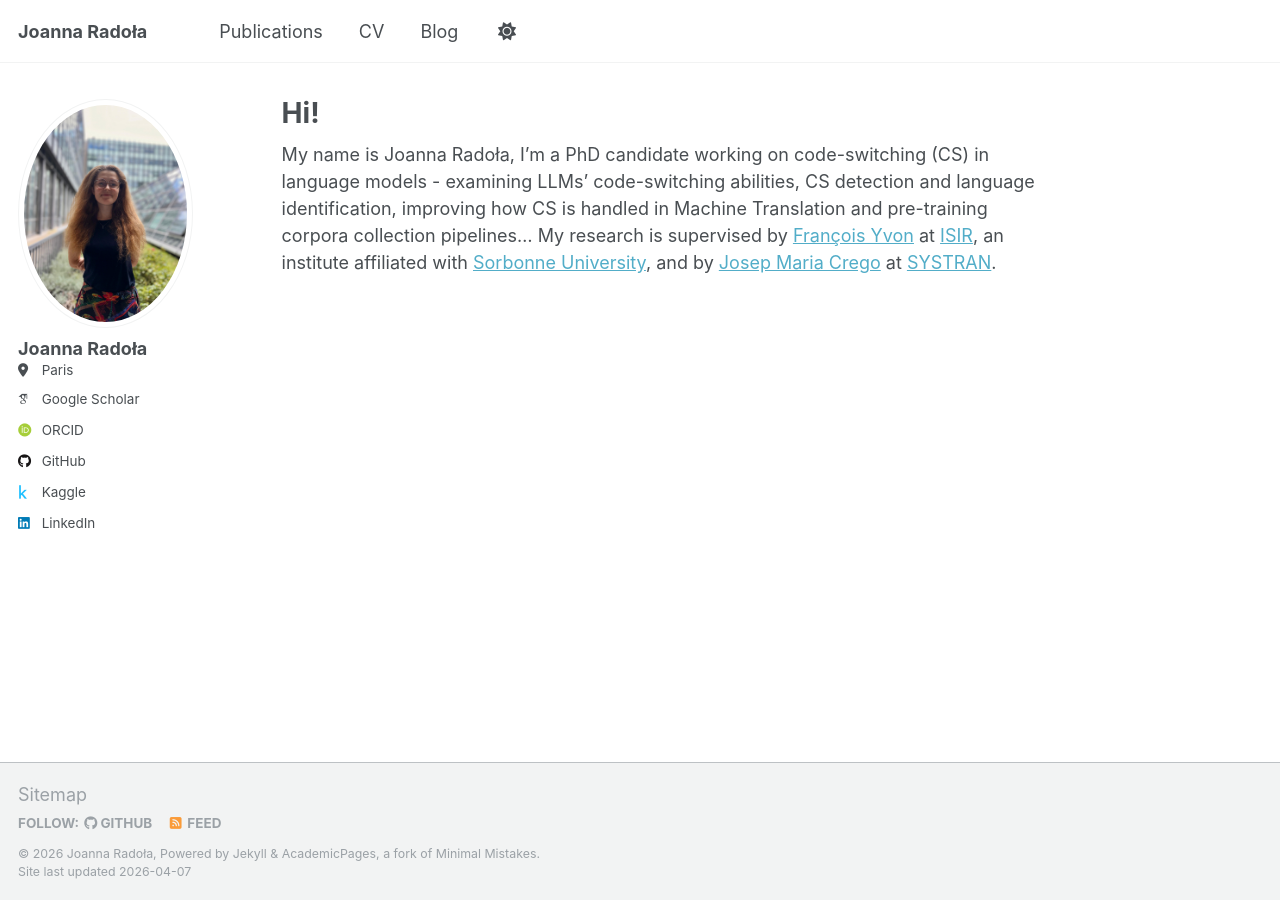
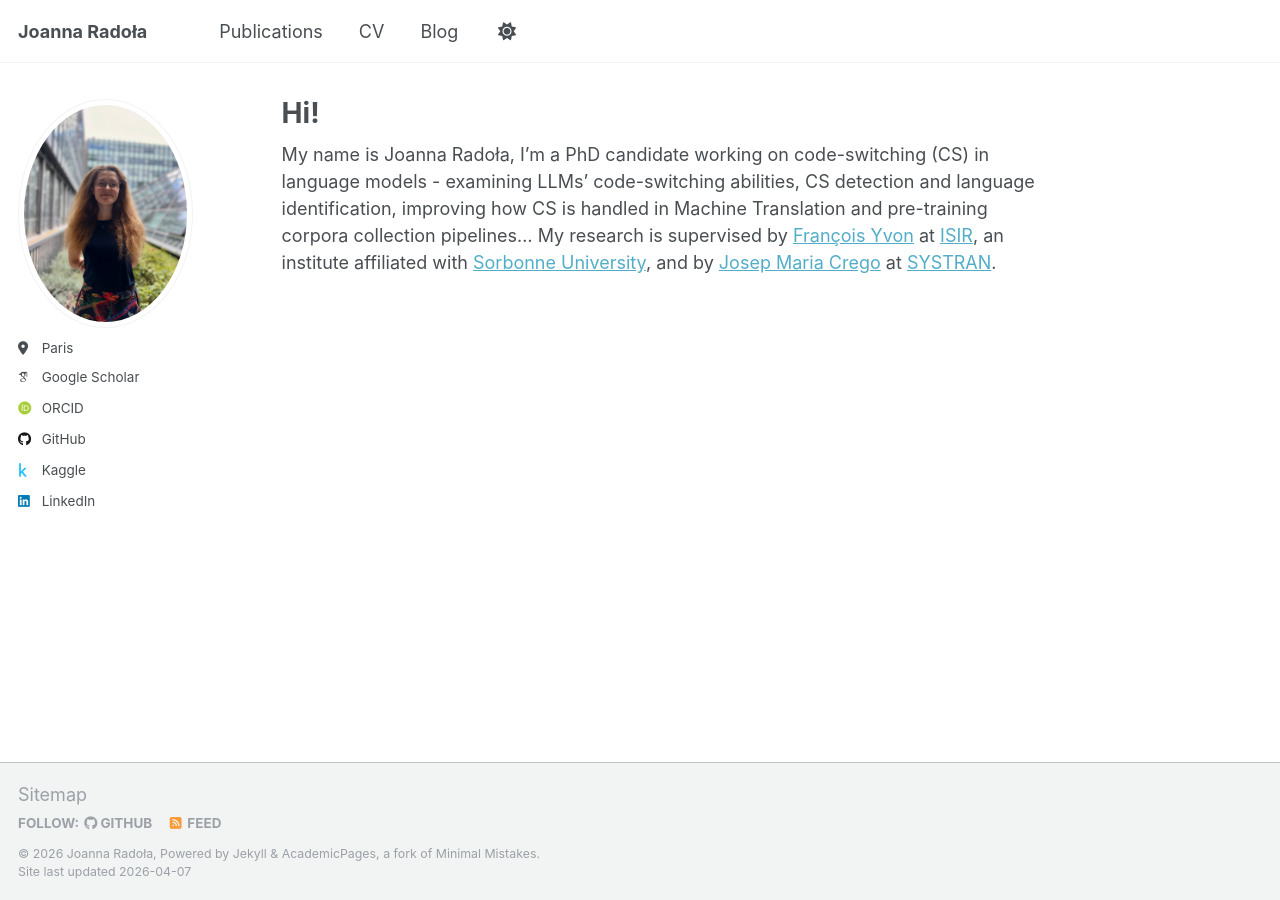
Before and after one commit to jradola/jradola.github.io, a Jekyll site: the page built from _pages/about.md, in a window 1280 px wide. Built offline with Jekyll 4.4.1, drawn with Linux system fonts in a browser that asks for light colours; some web fonts are replaced; a script that is not in the unit is left out.

Commit message:
fix posts

```diff
--- a/_config.yml
+++ b/_config.yml
@@ -23,7 +23,7 @@ repository: "jradola/jradola.github.io"
 author:
   # Biographic information
   avatar: "profile.jpeg"
-  name: "Joanna Radoła"
+  name: ""
   pronouns: # example: "she/her"
   bio:
   location: "Paris"
```
